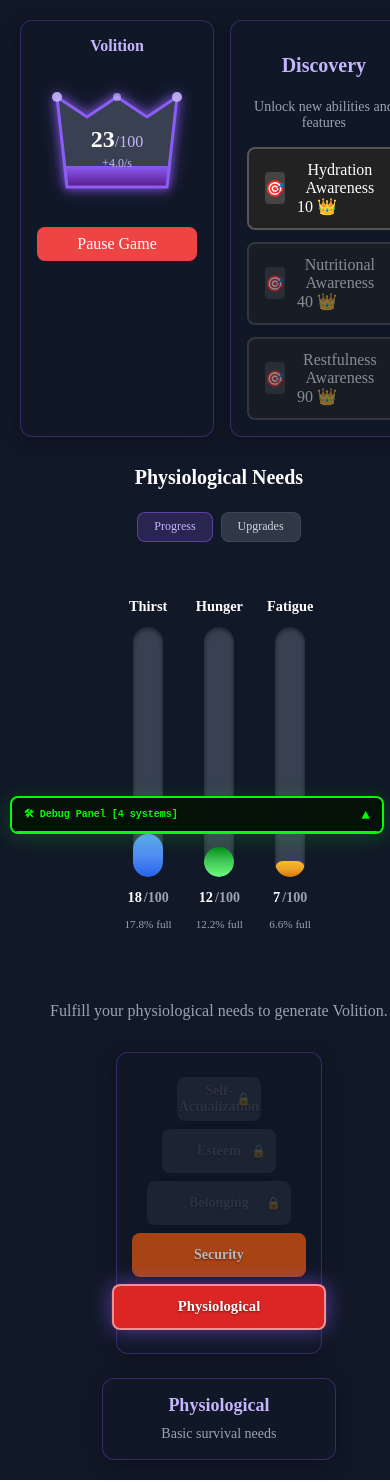
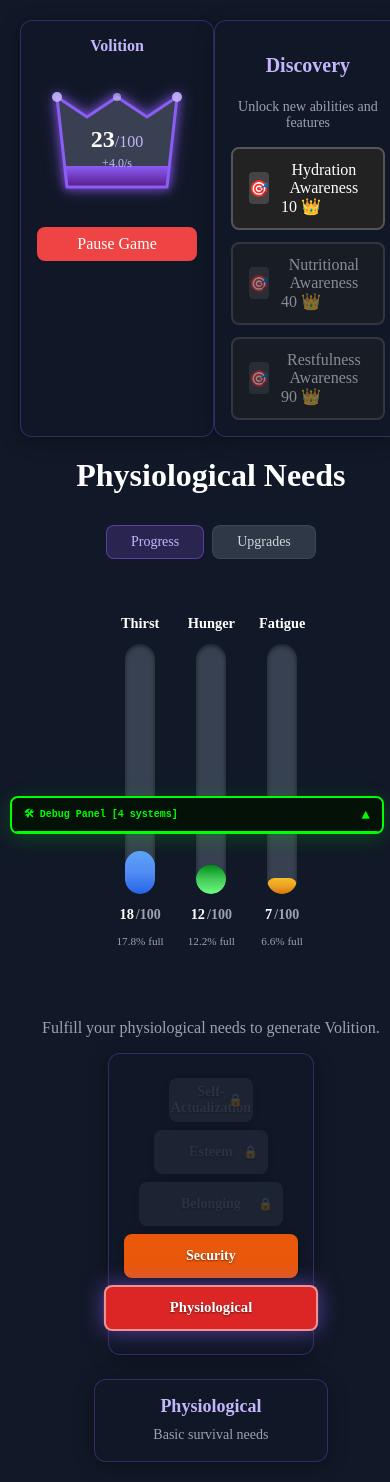
Before and after one commit to BMorin87/delta-drive, a React (Vite) app: page / in a window 390 px wide. Shown: the top 1482 px of the page. Built offline with nearby package versions, Linux system fonts and the light colour scheme.

Commit message:
Refactor tier content styling

```diff
--- a/src/components/DeltaGame.jsx
+++ b/src/components/DeltaGame.jsx
@@ -59,10 +59,9 @@ const DeltaGame = () => {
           onSpendVolition={spendVolition}
         />
       </div>
+      {/* The pyramid nav and tier-related content are bundled together in a single component. */}
+      <HierarchyNavigation />
       <DebugPanel />
-
-      {/* Main content area with progress bars */}
-      <HierarchyNavigation />
     </div>
   );
 };
--- a/src/components/HierarchyNavigation.jsx
+++ b/src/components/HierarchyNavigation.jsx
@@ -13,35 +13,35 @@ const HierarchyNavigation = () => {
       name: "Physiological",
       description: "Basic survival needs",
       unlocked: true, // Always unlocked
-      color: "#dc2626", // Red
+      color: "#dc2626",
     },
     {
       id: "security",
       name: "Security",
       description: "Safety and stability",
-      unlocked: true, // You can add unlock conditions later
-      color: "#ea580c", // Orange
+      unlocked: true, // Add unlock conditions later
+      color: "#ea580c",
     },
     {
       id: "belonging",
       name: "Belonging",
       description: "Love and connection",
-      unlocked: false, // Example: unlock when security is progressed
-      color: "#ca8a04", // Yellow
+      unlocked: false,
+      color: "#ca8a04",
     },
     {
       id: "esteem",
       name: "Esteem",
       description: "Recognition and respect",
       unlocked: false,
-      color: "#16a34a", // Green
+      color: "#16a34a",
     },
     {
       id: "self-actualization",
       name: "Self-Actualization",
       description: "Personal growth and fulfillment",
       unlocked: false,
-      color: "#2563eb", // Blue
+      color: "#2563eb",
     },
   ];
 
@@ -80,9 +80,6 @@ const HierarchyNavigation = () => {
                   isActive ? "active" : ""
                 } ${tier.unlocked ? "unlocked" : "locked"}`}
                 style={{
-                  backgroundColor: tier.unlocked ? tier.color : "#374151",
-                  opacity: tier.unlocked ? (isActive ? 1 : 0.7) : 0.3,
-                  cursor: tier.unlocked ? "pointer" : "not-allowed",
                   order: displayOrder,
                 }}
                 onClick={() => handleTierClick(tier.id)}
--- a/src/components/physiological/PhysiologicalPanel.jsx
+++ b/src/components/physiological/PhysiologicalPanel.jsx
@@ -3,6 +3,7 @@ import { useGameStore } from "../gameStore";
 import { useStatusStore } from "../statusStore";
 import VerticalProgressBar from "./VerticalProgressBar";
 import PhysiologicalUpgradesPanel from "./PhysiologicalUpgradesPanel";
+import "../../styles/PhysiologicalPanel.css";
 import "../../styles/ProgressBars.css";
 
 const PhysiologicalPanel = () => {
--- a/src/styles/App.css
+++ b/src/styles/App.css
@@ -1,102 +1,3 @@
-#root {
-  margin: 0;
-  padding: 0;
-  background: #0a1120;
-}
-
-/* ============================
-   VIEW TOGGLE BUTTONS
-   ============================ */
-.view-toggle-container {
-  display: flex;
-  gap: 0.5rem;
-  margin-bottom: 2rem;
-  justify-content: center;
-}
-
-.view-toggle-btn {
-  padding: 0.5rem 1.5rem;
-  background: rgba(55, 65, 81, 0.8);
-  color: #d1d5db;
-  border: 1px solid rgba(75, 85, 99, 0.5);
-  border-radius: 8px;
-  font-size: 0.875rem;
-  font-weight: 500;
-  cursor: pointer;
-  transition: all 0.2s ease;
-}
-
-.view-toggle-btn:hover {
-  background: rgba(75, 85, 99, 0.8);
-  border-color: rgba(139, 92, 246, 0.3);
-}
-
-.view-toggle-btn.active {
-  background: rgba(139, 92, 246, 0.2);
-  color: #c4b5fd;
-  border-color: rgba(139, 92, 246, 0.5);
-}
-
-/* ============================
-   PHYSIOLOGICAL PANELS
-   ============================ */
-.physiological-upgrades-panel {
-  max-width: 800px;
-  margin: 0 auto;
-}
-
-.upgrades-title {
-  font-size: 1.5rem;
-  font-weight: bold;
-  text-align: center;
-  margin-bottom: 0.5rem;
-  color: white;
-}
-
-.upgrades-subtitle {
-  font-size: 1rem;
-  color: #9ca3af;
-  text-align: center;
-  margin-bottom: 2rem;
-}
-
-.upgrades-grid {
-  display: grid;
-  grid-template-columns: repeat(auto-fit, minmax(300px, 1fr));
-  gap: 1rem;
-  max-width: 800px;
-}
-
-/* Physiological content - the main content area with progress bars */
-.physiological-content {
-  display: flex;
-  flex-direction: column;
-  align-items: center;
-}
-
-/* Physiological upgrades panel */
-.physiological-upgrades {
-  background: rgba(17, 24, 39, 0.9);
-  border-radius: 12px;
-  padding: 1rem;
-  box-shadow: 0 4px 20px rgba(0, 0, 0, 0.3);
-}
-
-.tier-title {
-  font-size: 2rem;
-  font-weight: bold;
-  text-align: center;
-  margin-bottom: 2rem;
-  color: white;
-}
-
-.tier-note {
-  text-align: center;
-  margin-top: 2rem;
-  color: #9ca3af;
-}
-
-/* Pause button */
 .pause-btn {
   margin-top: 1rem;
   width: 100%;
@@ -112,99 +13,3 @@
 .pause-btn:hover {
   background: #dc2626;
 }
-
-/* ============================
-   MEDIUM SCREENS (≤800px)
-   ============================ */
-@media (max-width: 800px) {
-  .game-layout {
-    padding: 10px;
-    gap: 1rem;
-  }
-
-  .top-row {
-    align-items: center;
-    gap: 1rem;
-  }
-
-  .volition-hud,
-  .discovery-hud {
-    max-width: 400px;
-  }
-
-  .tier-title {
-    font-size: 1.5rem;
-    margin-bottom: 1.5rem;
-  }
-
-  .physiological-upgrades {
-    padding: 0.75rem;
-  }
-
-  .upgrades-grid {
-    grid-template-columns: 1fr;
-    gap: 0.75rem;
-  }
-}
-
-/* ============================
-   COMING SOON UPGRADE PLACEHOLDER
-   ============================ */
-.coming-soon-upgrade {
-  grid-column: 1 / -1; /* Span full width */
-  display: flex;
-  justify-content: center;
-  margin-top: 1rem;
-}
-
-.upgrade-placeholder {
-  text-align: center;
-  padding: 2rem;
-  background: rgba(55, 65, 81, 0.3);
-  border: 2px dashed rgba(156, 163, 175, 0.3);
-  border-radius: 12px;
-  max-width: 400px;
-}
-
-.upgrade-placeholder h3 {
-  color: #9ca3af;
-  font-size: 1.125rem;
-  margin-bottom: 0.5rem;
-}
-
-.upgrade-placeholder p {
-  color: #6b7280;
-  font-size: 0.875rem;
-  line-height: 1.4;
-}
-
-/* ============================
-   MOBILE (≤480px)
-   ============================ */
-@media (max-width: 480px) {
-  .tier-title {
-    font-size: 1.25rem;
-  }
-
-  .volition-hud {
-    min-width: 150px;
-  }
-
-  .top-row {
-    gap: 0.75rem;
-  }
-
-  .volition-hud,
-  .discovery-hud {
-    max-width: 200px;
-  }
-
-  .view-toggle-btn {
-    padding: 0.4rem 1rem;
-    font-size: 0.75rem;
-  }
-
-  .upgrade-placeholder {
-    padding: 1.5rem;
-  }
-}
--- a/src/styles/HierarchyNavigation.css
+++ b/src/styles/HierarchyNavigation.css
@@ -38,22 +38,27 @@
 }
 
 .pyramid-tier.tier-physiological {
+  background-color: #dc2626;
   width: 200px;
 }
 
 .pyramid-tier.tier-security {
+  background-color: #ea580c;
   width: 170px;
 }
 
 .pyramid-tier.tier-belonging {
+  background-color: #ca8a04;
   width: 140px;
 }
 
 .pyramid-tier.tier-esteem {
+  background-color: #16a34a;
   width: 110px;
 }
 
 .pyramid-tier.tier-self-actualization {
+  background-color: #2563eb;
   width: 80px;
 }
 
@@ -62,6 +67,7 @@
   transform: translateY(-2px);
   box-shadow: 0 4px 16px rgba(0, 0, 0, 0.4);
   border-color: rgba(255, 255, 255, 0.3);
+  opacity: 0.7;
 }
 
 /* Active tier styling */
@@ -69,6 +75,7 @@
   border-color: rgba(255, 255, 255, 0.5);
   box-shadow: 0 0 20px rgba(139, 92, 246, 0.6);
   transform: scale(1.05);
+  opacity: 1;
 }
 
 /* Locked tier styling */
@@ -76,6 +83,7 @@
   background-color: #374151 !important;
   color: #6b7280;
   cursor: not-allowed;
+  opacity: 0.3;
 }
 
 /* Lock icon positioning */
--- /dev/null
+++ b/src/styles/PhysiologicalPanel.css
@@ -0,0 +1,82 @@
+.physiological-upgrades-panel {
+  max-width: 800px;
+  margin: 0 auto;
+}
+
+.upgrades-title {
+  font-size: 1.5rem;
+  font-weight: bold;
+  text-align: center;
+  margin-bottom: 0.5rem;
+  color: white;
+}
+
+.upgrades-subtitle {
+  font-size: 1rem;
+  color: #9ca3af;
+  text-align: center;
+  margin-bottom: 2rem;
+}
+
+.upgrades-grid {
+  display: grid;
+  grid-template-columns: repeat(auto-fit, minmax(300px, 1fr));
+  gap: 1rem;
+  max-width: 800px;
+}
+
+.physiological-content {
+  display: flex;
+  flex-direction: column;
+  align-items: center;
+}
+
+.physiological-upgrades {
+  background: rgba(17, 24, 39, 0.9);
+  border-radius: 12px;
+  padding: 1rem;
+  box-shadow: 0 4px 20px rgba(0, 0, 0, 0.3);
+}
+
+.tier-title {
+  font-size: 2rem;
+  font-weight: bold;
+  text-align: center;
+  margin-bottom: 2rem;
+  color: white;
+}
+
+.tier-note {
+  text-align: center;
+  margin-top: 2rem;
+  color: #9ca3af;
+}
+.view-toggle-container {
+  display: flex;
+  gap: 0.5rem;
+  margin-bottom: 2rem;
+  justify-content: center;
+}
+
+.view-toggle-btn {
+  padding: 0.5rem 1.5rem;
+  background: rgba(55, 65, 81, 0.8);
+  color: #d1d5db;
+  border: 1px solid rgba(75, 85, 99, 0.5);
+  border-radius: 8px;
+  font-size: 0.875rem;
+  font-weight: 500;
+  cursor: pointer;
+  transition: all 0.2s ease;
+}
+
+.view-toggle-btn:hover {
+  background: rgba(75, 85, 99, 0.8);
+  border-color: rgba(139, 92, 246, 0.3);
+}
+
+.view-toggle-btn.active {
+  background: rgba(139, 92, 246, 0.2);
+  color: #c4b5fd;
+  border-color: rgba(139, 92, 246, 0.5);
+}
--- a/src/styles/index.css
+++ b/src/styles/index.css
@@ -38,6 +38,12 @@ button:focus-visible {
   outline: 4px auto -webkit-focus-ring-color;
 }
 
+#root {
+  margin: 0;
+  padding: 0;
+  background: #0a1120;
+}
+
 @media (prefers-color-scheme: light) {
   :root {
     color: #213547;
```
